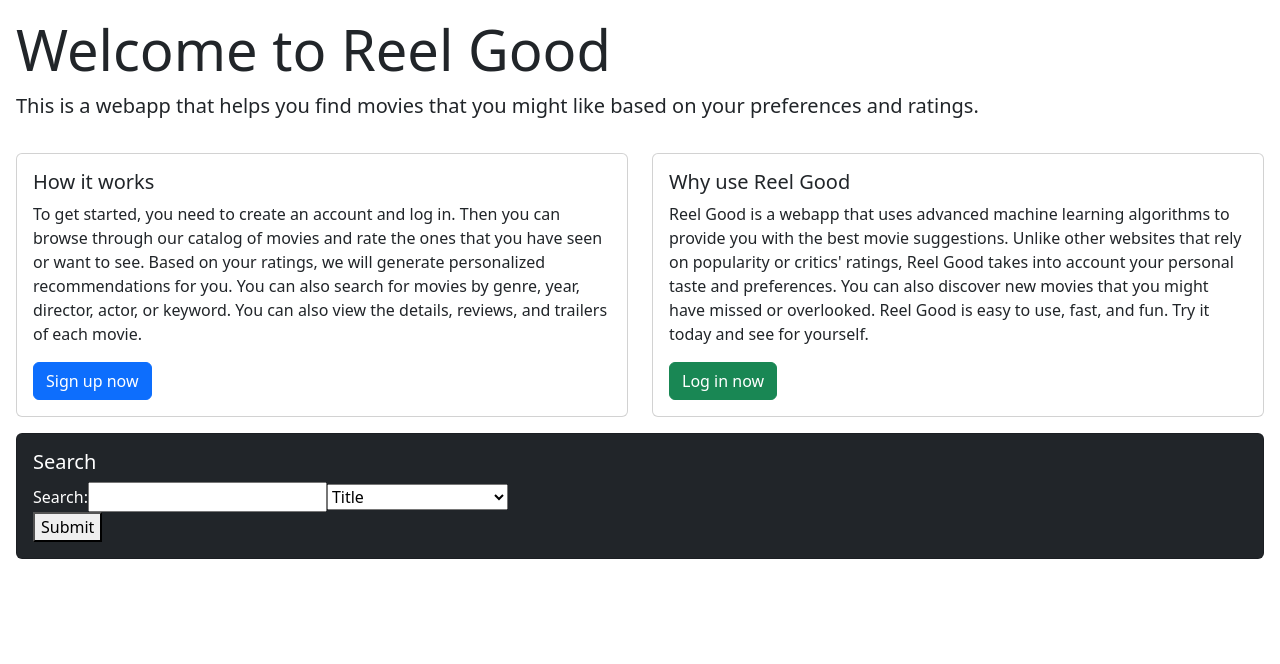
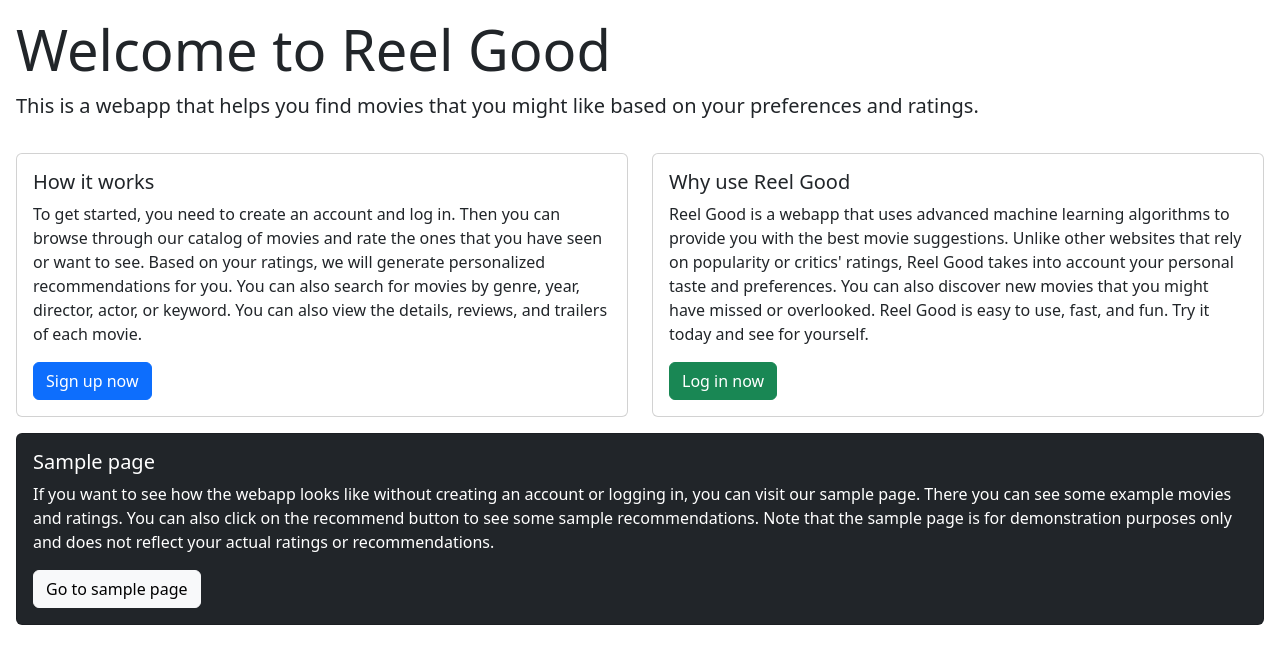
Before and after one commit to ReelGoodOSU/reel-good, a React (Create React App) app: page / in a window 1280 px wide. Shown: the top 664 px of the page. Built offline with nearby package versions, Linux system fonts and the light colour scheme.

Commit message:
Revert "useless"
This reverts commit 9394dc8eafac68cb44d01220a142a60729676a56.

```diff
--- a/src/components/SearchForm.js
+++ b/src/components/SearchForm.js
@@ -77,6 +77,7 @@ function SearchForm() {
   // Generate the HTML to return
   return (
     <div className="search-form">
+      <h1>Search a Movie</h1>
       <form onSubmit={handleSubmit}>
         <fieldset>
           {
--- a/src/pages/HomePage.js
+++ b/src/pages/HomePage.js
@@ -1,7 +1,6 @@
 import React from "react";
 import { Container, Row, Col, Card, Button } from "react-bootstrap";
 import { Link } from "react-router-dom";
-import SearchForm from "../components/SearchForm";
 
 function HomePage() {
   return (
@@ -59,8 +58,18 @@ function HomePage() {
         <Col>
           <Card bg="dark" text="white">
             <Card.Body>
-              <Card.Title>Search</Card.Title>
-              <SearchForm />
+              <Card.Title>Sample page</Card.Title>
+              <Card.Text>
+                If you want to see how the webapp looks like without creating an
+                account or logging in, you can visit our sample page. There you
+                can see some example movies and ratings. You can also click on
+                the recommend button to see some sample recommendations. Note
+                that the sample page is for demonstration purposes only and does
+                not reflect your actual ratings or recommendations.
+              </Card.Text>
+              <Button variant="light" as={Link} to="/sample">
+                Go to sample page
+              </Button>
             </Card.Body>
           </Card>
         </Col>
```
